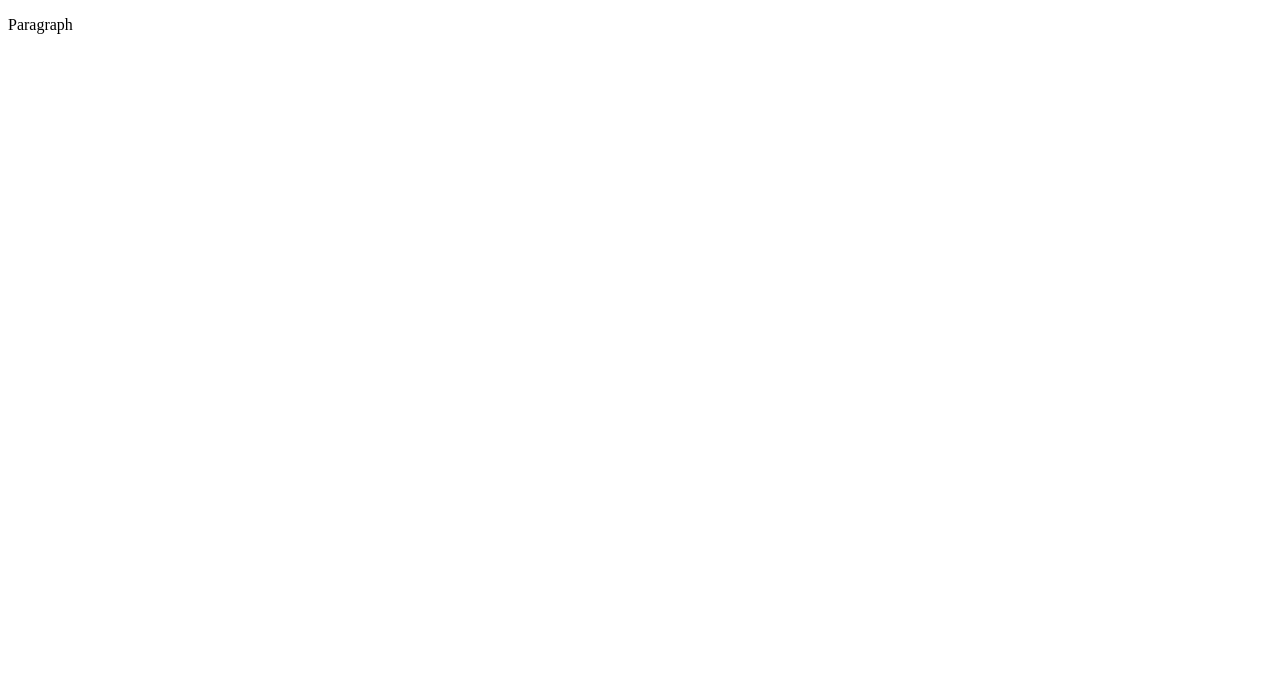
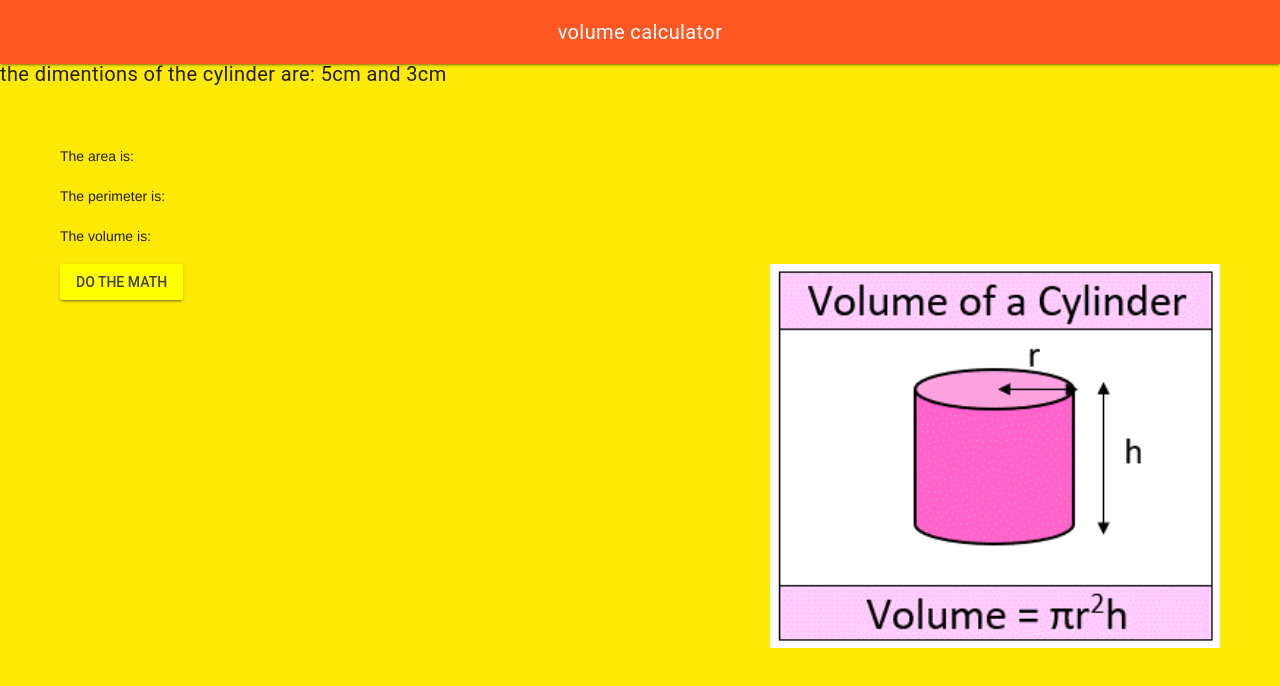
Before and after one commit to MTHS-ICS2O-2-2022/ICS2O-Assignment-02-Armatys22, a plain HTML site: page index.html in a window 1280 px wide. Drawn offline with nearby package versions, Linux system fonts and the light colour scheme.

Commit message:
march break work

```diff
--- a/css/style.css
+++ b/css/style.css
@@ -1,4 +1,42 @@
-/* Created by: Mr. Coxall
+/* Created by: Dominik Armatys
 * Created on: Sep 2020
 * This file contains the CSS for index.html
 */
+
+.mdl-layout__header-row {
+  justify-content: center;
+  padding: 0;
+}
+
+.mdl-layout__content {
+  padding-left: 45pt;
+  padding-right: 45pt;
+  padding-top: 45pt;
+}
+
+.mdl-textfield__error {
+  color: rgb(2 213 255);
+}
+
+.page-content {
+  color: white;
+  font-family: Helvetica, Arial, sans-serif;
+  font-size: 1.25rem;
+}
+
+.page-content-answer {
+  color: rgb(0 0 0);
+  font-family: Helvetica, Arial, sans-serif;
+  font-size: 1.25rem;
+}
+
+img {
+  height: auto;
+  width: 450px;
+  float: right;
+  margin-top: auto;
+}
+
+body {
+  background-color: rgb(255 234 7);
+}
--- a/index.html
+++ b/index.html
@@ -1,9 +1,49 @@
 <!DOCTYPE html>
-<html>
-  <head>
-    <title>Title</title>
-  </head>
-  <body>
-    <p>Paragraph</p>
-  </body>
+<!-- ICS2O-Unit2-02-HTML -->
+<html lang="en-ca">
+<head>
+  <meta charset="utf-8" />
+  <meta name="description" content="Area finder" />
+  <meta name="keywords" content="mths, ics2o" />
+  <meta name="author" content="Dominik Armatys" />
+  <meta name="viewport" content="width=device-width, initial-scale=1.0" />
+  <link rel="apple-touch-icon" sizes="180x180" href="apple-touch-icon.png" />
+  <link rel="icon" type="image/png" sizes="32x32" href="dominik.JPG" />
+  <link rel="icon" type="image/png" sizes="16x16" href="dominik.JPG" />
+  <link rel="manifest" href="site.webmanifest" />
+  <link rel="stylesheet" href="https://fonts.googleapis.com/icon?family=Material+Icons" />
+  <link rel="stylesheet" href="https://code.getmdl.io/1.3.0/material.deep_orange-yellow.min.css" />
+  <link rel="stylesheet" href="./css/style.css" />
+  <title>volume finder</title>
+</head>
+<body>
+  <script defer src="https://code.getmdl.io/1.3.0/material.min.js"></script>
+  <script src="./js/script.js"></script>
+  <div class="mdl-layout mdl-js-layout mdl-layout--fixed-header">
+    <header class="mdl-layout__header">
+      <div class="mdl-layout__header-row">
+        <span class="mdl-layout-title">volume calculator</span>
+      </div>
+    </header>
+    <span class="mdl-layout-title">the dimentions of the cylinder are: 5cm and 3cm</span>
+    <main class="mdl-layout__content">
+      <!-- basic text -->
+      <div id="add-math">
+        <p>The area is:</p>
+      </div>
+      <div id="subtract-math">
+        <p>The perimeter is:</p>
+      </div>
+      <div id="multiply-math">
+        <p>The volume is:</p>
+      </div>
+     <img src="cylinder.png" alt="style">
+      <!-- Raised button with ripple -->
+      <button class="mdl-button mdl-js-button mdl-button--raised mdl-js-ripple-effect mdl-button--accent"
+        onclick="doMathClicked()">
+        Do The Math
+      </button>
+    </main>
+  </div>
+</body>
 </html>
--- a/js/script.js
+++ b/js/script.js
@@ -3,3 +3,12 @@
 // Created by: Mr. Coxall
 // Created on: Sep 2020
 // This file contains the JS functions for index.html
+
+/**
+ * Do basic math.
+ */
+function doMathClicked() {
+  document.getElementById("add-math").innerHTML = "<p>The area is:" + (11+11) + "cm</p>"
+  document.getElementById("subtract-math").innerHTML = "The perimeter is:  " + (7 - 3) + "cm</p>"
+  document.getElementById("multiply-math").innerHTML = "<p>The volume is: " + (9*9+2) + "cm</p>"
+}
```
Also changed, not shown: cylinder.png (added), dominik.JPG (added).
